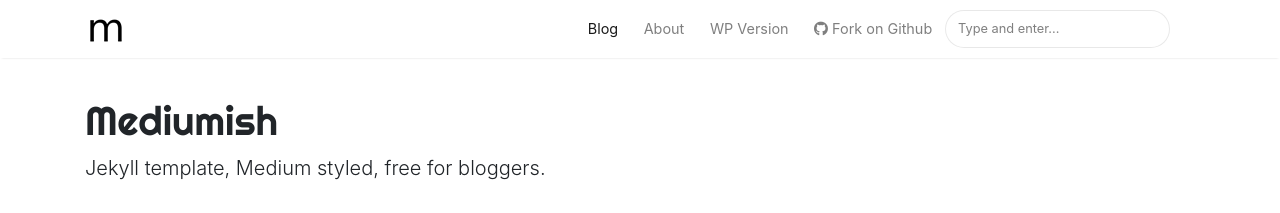
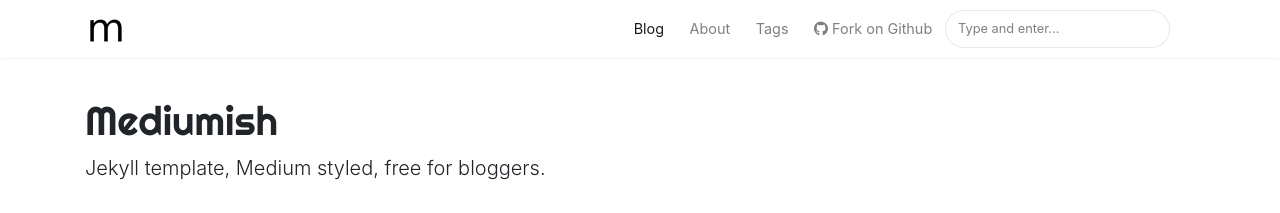
Before and after one commit to samita100/incredible-bee, a Jekyll site: the page built from index.html, in a window 1280 px wide. Shown: the top 213 px of the page. Built offline with Jekyll 4.4.1, drawn with Linux system fonts in a browser that asks for light colours; nearby versions of some CDN libraries; the list of posts is cut into pages by our own code.

Commit message:
default.html: changed

```diff
--- a/_layouts/default.html
+++ b/_layouts/default.html
@@ -78,7 +78,7 @@ ga('send', 'pageview');
 
 
                 <li class="nav-item">
-                <a target="_blank" class="nav-link" href="{{ site.baseurl }}/tags">WP Version</a>
+                <a target="_blank" class="nav-link" href="{{ site.baseurl }}/tags">Tags</a>
                 </li>
 
 
```
